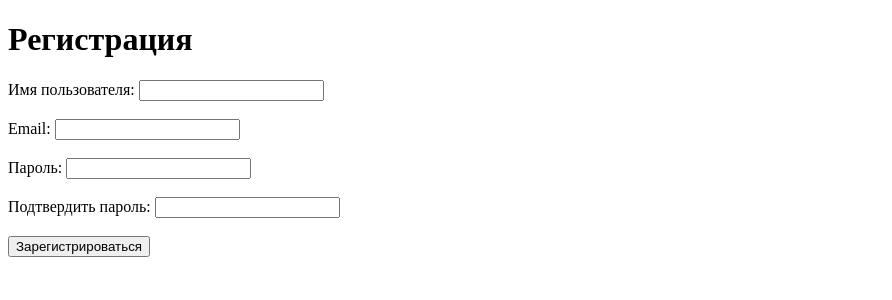
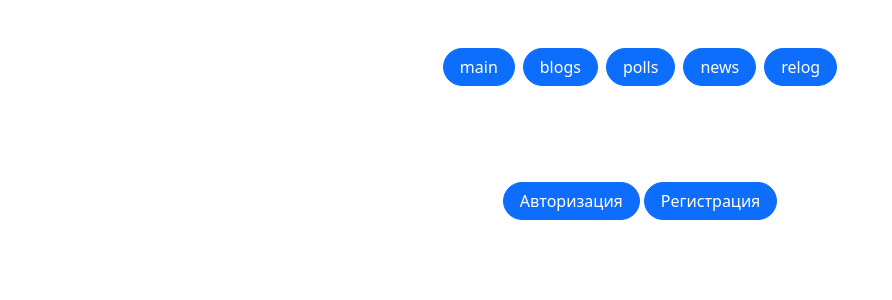
Before and after one commit to Akilo27/menus_sait, a Django app: page /relog/ in a window 1280 px wide. Shown: the top 300 px of the page, without its empty margins (0-892 px from the left). Run offline with Django 4.2, Linux system fonts and the light colour scheme; data comes from the database, SQL or seed files in the repository; both versions use the stored data as it was after the commit.

Commit message:
работа с регистрацией и авторизацией

```diff
--- a/sait/relog/urls.py
+++ b/sait/relog/urls.py
@@ -2,8 +2,9 @@ from django.urls import path
 from . import views
 
 urlpatterns = [
-    path('', views.signup, name='signup'),
+    path('', views.relog, name='relog'),
+    path('signup/', views.signup, name='signup'),
     path('login/', views.login, name='login'),
     path('logout/', views.logout, name='logout'),
-    path('profile/', views.profile, name='profile'),
+    path('profile/<str:name>/', views.profile, name='profile'),
 ]
--- a/sait/relog/views.py
+++ b/sait/relog/views.py
@@ -1,30 +1,43 @@
+from django.contrib.auth import authenticate, login as auth_login, logout as auth_logout
 from django.shortcuts import render, redirect
-from django.contrib.auth import authenticate, login as auth_login, logout as auth_logout
 from django.contrib import messages
 from django.contrib.auth.decorators import login_required
 from django.contrib.auth.models import User
+from menu.models import Menu
+
+def relog(request):
+    menus = Menu.objects.all().order_by('order')
+    return render(request, 'relog/relog.html', {'menus': menus})
+
 
 def signup(request):
+    menus = Menu.objects.all().order_by('order')
+
+
     if request.method == 'POST':
+
         username = request.POST['username']
         password = request.POST['password']
         confirm_password = request.POST['confirm_password']
 
         if password == confirm_password:
             if User.objects.filter(username=username).exists():
-                messages.error(request, 'Имя уже занято')
+                messages.error(request, 'Username is taken')
                 return redirect('signup')
             else:
                 User.objects.create_user(username=username, password=password)
-                messages.success(request, 'Аккаунт создан успешно')
+                messages.success(request, 'Account created successfully')
                 return redirect('login')
         else:
-            messages.error(request, 'неправильный пароль')
+            messages.error(request, 'Passwords do not match')
+            return redirect('signup')
     else:
-        return render(request, 'relog/signup.html')
+        return render(request, 'relog/signup.html',{'menus':menus})
 
 
 def login(request):
+    menus = Menu.objects.all().order_by('order')
+    users = User.objects.all()
     if request.method == 'POST':
         username = request.POST['username']
         password = request.POST['password']
@@ -32,17 +45,24 @@ def login(request):
         user = authenticate(request, username=username, password=password)
         if user is not None:
             auth_login(request, user)
+            return redirect('profile', name=username)
+        else:
+            messages.error(request, 'Invalid username or password')
             return redirect('login')
-        else:
-            return render(request, 'relog/login.html')
+    else:
+        print(users)
+        return render(request, 'relog/login.html', {'menus': menus, 'users': users})
 
 
 @login_required
 def logout(request):
-    auth_login(request)
+    auth_logout(request)
     return redirect('login')
 
 
 @login_required
-def profile(request):
-    return render(request, 'relog/profile.html')
+def profile(request, username):
+    username = User.objects.get(username=username)
+    menus = Menu.objects.all().order_by('order')
+
+    return render(request, 'relog/profile.html', {'user': username, 'menus': menus})
--- /dev/null
+++ b/sait/templates/relog/relog.html
@@ -0,0 +1,27 @@
+<!DOCTYPE html>
+<html lang="en">
+<head>
+    <meta charset="UTF-8">
+    <title>Title</title>
+    <link rel="stylesheet" href="https://cdn.jsdelivr.net/npm/bootstrap@5.2.3/dist/css/bootstrap.min.css">
+</head>
+<body>
+
+</div>
+    <div class="d-flex gap-2 justify-content-center py-5">
+        {% for menu in menus %}
+      <a href="/{{ menu.title }}/" class="btn btn-primary rounded-pill px-3">{{ menu.title }}</a>
+        {% endfor %}
+    </div>
+</div>
+
+
+
+
+<div class="py-5 text-center">
+    <a href="login/" class="btn btn-primary rounded-pill px-3" >Авторизация</a>
+    <a href="signup/" class="btn btn-primary rounded-pill px-3" >Регистрация</a>
+</div>
+
+</body>
+</html>
--- a/sait/templates/relog/signup.html
+++ b/sait/templates/relog/signup.html
@@ -2,25 +2,57 @@
 <html>
 <head>
 	<title>Регистрация</title>
+	<link rel="stylesheet" href="https://cdn.jsdelivr.net/npm/bootstrap@5.2.3/dist/css/bootstrap.min.css">
 </head>
 <body>
-	<h1>Регистрация</h1>
-	<form action="" method="POST">
-		{% csrf_token %}
-		<label for="username">Имя пользователя:</label>
-		<input type="text" id="username" name="username" required><br><br>
-
-		<label for="email">Email:</label>
-		<input type="email" id="email" name="email" required><br><br>
-
-		<label for="password">Пароль:</label>
-		<input type="password" id="password" name="password" required><br><br>
-
-		<label for="confirm_password">Подтвердить пароль:</label>
-		<input type="password" id="confirm_password" name="confirm_password" required><br><br>
 
 
-		<button type="submit">Зарегистрироваться</button>
-	</form>
+
+    <div class="d-flex gap-2 justify-content-center py-5">
+        {% for menu in menus %}
+      <a href="/{{ menu.title }}/" class="btn btn-primary rounded-pill px-3">{{ menu.title }}</a>
+        {% endfor %}
+    </div>
+
+
+
+<div class="py-5 text-center">
+	<form action="/relog/login/">
+    <img class="mb-4" src="/docs/5.3/assets/brand/bootstrap-logo.svg" alt="" width="72" height="57">
+    <h1 class="h3 mb-3 fw-normal">Регистрация</h1>
+
+    <div class="form-floating">
+      <input type="username" class="form-control" id="floatingInput" placeholder="username">
+      <label for="floatingInput">Имя</label>
+    </div>
+
+    <div class="form-floating">
+      <input type="password" class="form-control" id="floatingPassword" placeholder="Password">
+      <label for="floatingPassword">Пароль</label>
+    </div>
+
+
+	<div class="form-floating">
+      <input type="confirm_password" class="form-control" id="floatingPassword" placeholder="confirm_password">
+      <label for="floatingPassword">Подтвердите пароль</label>
+    </div>
+
+
+
+    <div class="form-check text-start my-3">
+      <input class="form-check-input" type="checkbox" value="remember-me" id="flexCheckDefault">
+      <label class="form-check-label" for="flexCheckDefault">
+        Remember me
+      </label>
+    </div>
+    <button class="btn btn-primary w-100 py-2" type="submit">Sign in</button>
+    <p class="mt-5 mb-3 text-body-secondary">© 2023–2024</p>
+  </form>
+
+</div>
+
+
+
+
 </body>
 </html>
```
Also changed, not shown: sait/news/views.py (+5 -4 lines), sait/templates/profile.html (deleted, +0 -13 lines), sait/templates/relog/login.html (+44 -8 lines), sait/templates/relog/profile.html (added, +32 -0 lines), sait/db.sqlite3.
